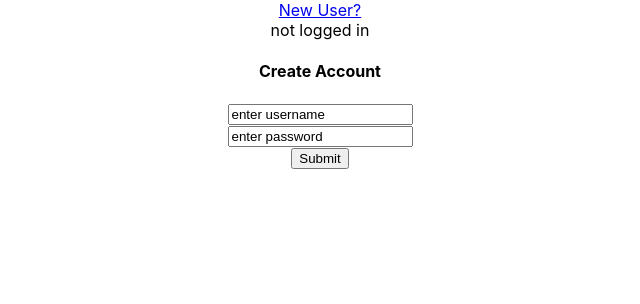
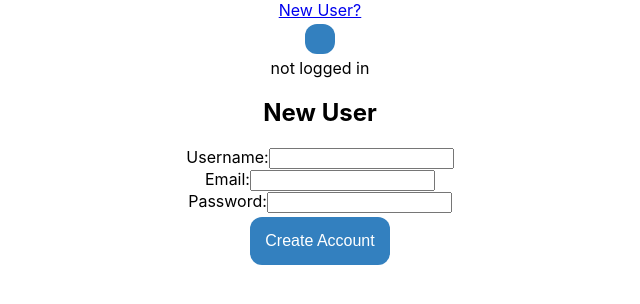
Before and after one commit to swve0869/nodesite, a React (Create React App) app in the folder reactsite/: page /NewUser in a window 1280 px wide. Shown: the top 304 px of the page, without its empty margins (320-960 px from the left). Built offline with nearby package versions, Linux system fonts and the light colour scheme; no server answers.

Commit message:
added generic box component. Adding login functionality on the server

```diff
--- a/reactsite/package.json
+++ b/reactsite/package.json
@@ -3,11 +3,15 @@
   "version": "0.1.0",
   "private": true,
   "dependencies": {
+    "@emotion/react": "^11.14.0",
+    "@emotion/styled": "^11.14.0",
+    "@mui/material": "^6.4.2",
     "@testing-library/jest-dom": "^5.17.0",
     "@testing-library/react": "^13.4.0",
     "@testing-library/user-event": "^13.5.0",
     "axios": "^1.7.9",
     "md5": "^2.3.0",
+    "mui": "^0.0.1",
     "react": "^18.3.1",
     "react-dom": "^18.3.1",
     "react-router": "^7.1.3",
--- a/reactsite/src/App.js
+++ b/reactsite/src/App.js
@@ -4,6 +4,7 @@ import './App.css';
 import { Route, Routes, Link } from 'react-router-dom';
 import Homepage from './Homepage.js';
 import Login from "./Login.js";
+import Button from "./components/Button.js";
 
 //import BASE_URL from './config.js';
 
@@ -18,7 +19,7 @@ function App() {
   });
 
 
-  function handleLogin() {
+  function handleLogin(apiData) {
     console.log(`${userInfo.username} logged in`);
   }
 
@@ -26,18 +27,19 @@ function App() {
   return (
     <div className="App">
         <nav>
-          <Link to="/NewUser" className="nav-item">New User?</Link>
+          <Link to="/NewUser" className="nav-item" >New User?</Link>
         </nav>
+
+        <Button className="button"/>
 
         {userInfo.loggedIn ? <div>YOure now logged in</div> : <div>not logged in</div>}
 
 
           <Routes>
-            <Route path="/" element={<Login change={handleLogin}/>}/>
-            <Route path="/NewUser" element={<NewUser/>}/>
-            <Route path="/Homepage" element={<Homepage/>}/>
+            <Route path="/" element={<Login handleLogin={handleLogin}/>}/>
+            <Route path="/NewUser" element={<NewUser handleLogin={handleLogin}/>}/>
+            <Route path="/Homepage" element={<Homepage userInfo = {userInfo}/>}/>
           </Routes>
-
 
     </div>
   );
--- a/reactsite/src/Homepage.js
+++ b/reactsite/src/Homepage.js
@@ -1,7 +1,7 @@
-function Homepage() {
+function Homepage(props) {
     return (
         <div className="homepage">
-            <h1>Welcome to the Homepage!</h1>
+            <h1>Welcome to the {props.userInfo.username}'s Homepage!</h1>
         </div>
     );
 } export default Homepage;
--- a/reactsite/src/Login.js
+++ b/reactsite/src/Login.js
@@ -1,10 +1,12 @@
 import React, { useState } from 'react';
 import {useNavigate} from "react-router-dom";
 import BASE_URL from './config.js';
+import Box from './components/Box.js';
+import Alert from '@mui/material/Alert';
 
 
 
-const Login = ({change}) => {
+const Login = ({handleLogin}) => {
     const [username, setUsername] = useState('');
     const [password, setPassword] = useState('');
     const navigate = useNavigate();
@@ -12,10 +14,15 @@ const Login = ({change}) => {
     const handleSubmit = async(e) => {
         e.preventDefault();
         // Handle login logic here
+        if (!username || !password){
+            console.log("missing username or password")
+
+        }
+
         console.log('Email:', username);
         console.log('Password:', password);
 
-        const url = `${BASE_URL}/newuser`
+        const url = `${BASE_URL}/login`
         var jsonData = {
         "username" : username,
         "password" : password}
@@ -41,21 +48,21 @@ const Login = ({change}) => {
         }
         else{
             console.log("going to home page");
-            change();
-           // navigate('/Homepage');
+            handleLogin();
+            navigate('/Homepage');
 
         }
     };
 
 
     return (
-        <div>
+        <Box className="genericbox" width={"50%"} height={"50%"} >
             <h2>Login</h2>
             <form >
                 <div>
                     <label>Email:</label>
                     <input
-                        type="email"
+                        type="username"
                         value={username}
                         onChange={(e) => setUsername(e.target.value)}
                         required
@@ -70,9 +77,10 @@ const Login = ({change}) => {
                         required
                     />
                 </div>
+                <Alert severity="error">This is an error alert — check it out!</Alert>
                 <button type="submit" onClick={handleSubmit}>Login</button>
             </form>
-        </div>
+        </Box>
     );
 };
 
--- a/reactsite/src/NewUser.js
+++ b/reactsite/src/NewUser.js
@@ -1,4 +1,4 @@
-import React, { Component } from 'react';
+import React, { useState } from 'react';
 //import "./NewUser.css";
 import md5 from 'md5';
 import {useNavigate} from "react-router-dom";
@@ -7,55 +7,25 @@ import Homepage from './Homepage.js';
 
 import BASE_URL from './config.js';
 
-class NewUser extends Component {
-
-    //const navigate = useNavigate();
-
-    constructor(props) {
-        super(props);
-        this.state = {
-          username: 'enter username',
-          password: 'enter password',
-        }
-      }
-
-    //form handling before submission
-    handleInputChange = (event) => {
-        const target = event.target;
-        let value = event.target.value;
-        const name = target.name;
 
 
-        if (target.name === "password") {
-            document.getElementById(name).type = "password";
-            value = md5(event.target.value);
-        }
+const NewUser = ({handleLogin}) => {
+    const [username, setUsername] = useState('');
+    const [password, setPassword] = useState('');
+    const [email, setEmail] = useState('');
+    const navigate = useNavigate();
 
-        this.setState({
-            [name]: value
-        });
+    const handleSubmit = async(e) => {
+        e.preventDefault();
+        // Handle login logic here
+        console.log('Email:', username);
+        console.log('Password:', password);
 
-        document.getElementById(name).style.fontFamily = "Montserrat black";
-    }
-
-    setEmptyValue = (event) => {
-        const name = event.target.name
-        document.getElementById(name).value = "";
-
-    }
-
-
-    handleSubmit = async (event) =>
-        {
-        event.preventDefault();
         const url = `${BASE_URL}/newuser`
         var jsonData = {
-        "username" : document.getElementById("username").value,
-        "password" : document.getElementById("password").value}
-        // temp jsonData for testing
-        /* var jsonData = {
-            "username" : "ABAB",
-            "password" : "HOGFGDF"} */
+        "username" : username,
+        "password" : password}
+
         const fetchData = {
             method: 'POST',
             headers: { 'Content-Type': 'application/json',  },
@@ -77,56 +47,49 @@ class NewUser extends Component {
         }
         else{
             console.log("going to home page");
-           // navigate('/Homepage');
+            console.log("created new user")
+            handleLogin();
+            navigate('/Homepage');
 
         }
+    };
 
 
-
-        }
-    render() {
     return (
-
-        <div className="login">
-
-{/* <Navigate to="/Homepage" /> */}
-
-
-        <h4 className="create_account_text">Create Account</h4>
-        <form onSubmit={this.handleSubmit}>
-            <div className="text_area">
+        <div>
+            <h2>New User</h2>
+            <form >
+            <div>
+                <label>Username:</label>
                     <input
-                type="text"
-                id="username"
-                name="username"
-                defaultValue={this.state.username}
-                onChange={this.handleInputChange}
-                onFocus={this.setEmptyValue}
-                className="text_input"
-
+                        type="username"
+                        value={username}
+                        onChange={(e) => setUsername(e.target.value)}
+                        required
                     />
                 </div>
-            <div className="text_area">
+                <div>
+                    <label>Email:</label>
                     <input
-                type="text"
-                id="password"
-                name="password"
-                defaultValue={this.state.password}
-                onChange={this.handleInputChange}
-                onFocus={this.setEmptyValue}
-                className="text_input"
-
+                        type="email"
+                        value={email}
+                        onChange={(e) => setEmail(e.target.value)}
+                        required
                     />
                 </div>
+                <div>
+                    <label>Password:</label>
                     <input
-            type="submit"
-            value="Submit"
-            className="btn"
-
+                        type="password"
+                        value={password}
+                        onChange={(e) => setPassword(e.target.value)}
+                        required
                     />
+                </div>
+                <button type="submit" onClick={handleSubmit}>Create {username}{username ==="" ? '':'\'s '}Account</button>
             </form>
         </div>
-    )
-}
-}
+    );
+};
+
 export default NewUser;
--- /dev/null
+++ b/reactsite/src/components/Box.js
@@ -0,0 +1,24 @@
+import React from 'react';
+import PropTypes from 'prop-types';
+//import './Box.css'; // Assuming you have some CSS for the Box component
+
+const Box = ({ children, className,width,height  }) => {
+    const boxStyle = {
+        width: width,
+        height: height,
+        border: '1px solid #ccc',
+        padding: '20px',
+        borderRadius: '30px',
+        backgroundColor: '#f9f9f9'
+    };
+
+    return (
+        <div className={`box ${className}`} style={boxStyle}>
+            {children}
+        </div>
+    );
+};
+
+
+
+export default Box;
--- /dev/null
+++ b/reactsite/src/components/Button.css
@@ -0,0 +1,13 @@
+button {
+    background-color: #3380bf; /* Green */
+    border: none;
+    color: white;
+    padding: 15px 15px;
+    text-align: center;
+    text-decoration: none;
+    display: inline-block;
+    font-size: 16px;
+    margin: 4px 2px;
+    cursor: pointer;
+    border-radius: 12px;
+}
--- /dev/null
+++ b/reactsite/src/components/Button.js
@@ -0,0 +1,7 @@
+import './Button.css';
+
+function Button({handleClick,buttonmsg}){
+    return(
+        <button onClick={handleClick}>{buttonmsg}</button>
+    )
+} export default Button;
--- a/reactsite/src/index.js
+++ b/reactsite/src/index.js
@@ -10,7 +10,7 @@ const root = ReactDOM.createRoot(document.getElementById('root'));
 root.render(
   <BrowserRouter>
   <React.StrictMode>
-    <App />
+    <App/>
   </React.StrictMode>
   </BrowserRouter>
 );
```
Also changed, not shown: 2 other files (tests, documents, lock files or other folders). Lines whose indentation alone changed are shown as unchanged.
